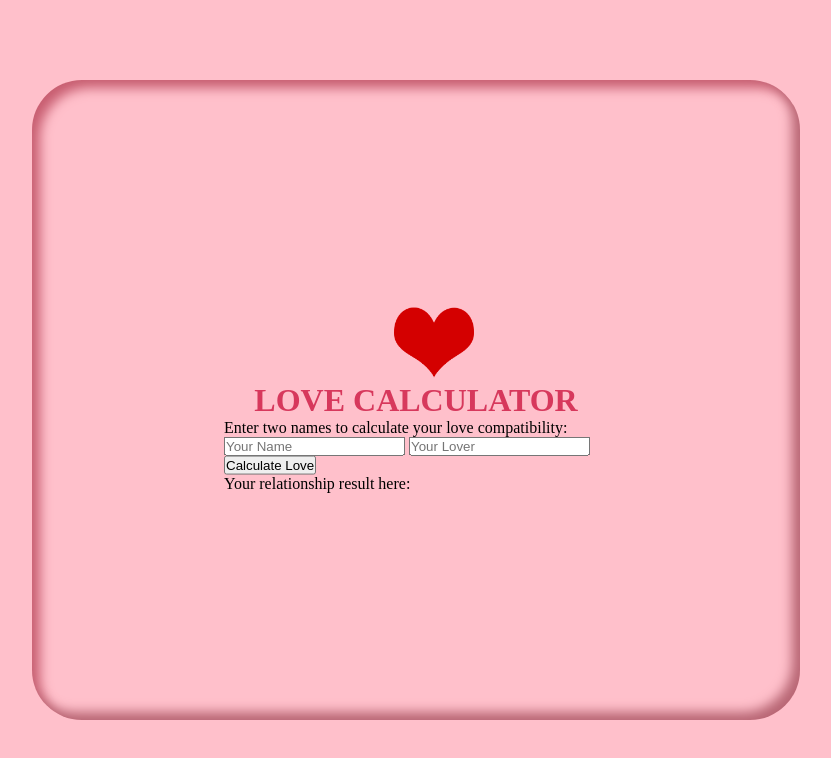
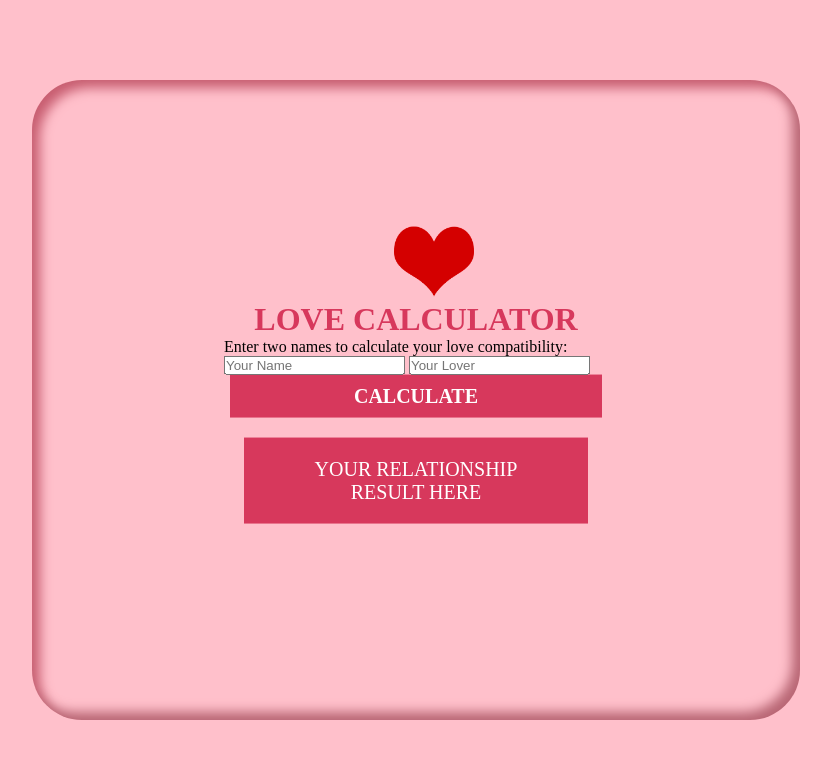
Before and after one commit to tucevanmarcke/lovecalculator, a plain HTML site: page index.html in a window 1280 px wide. Shown: the whole page, without its empty margins (224-1055 px from the left). Drawn offline with Linux system fonts and the light colour scheme.

Commit message:
Update index.html

```diff
--- a/index.html
+++ b/index.html
@@ -31,7 +31,8 @@
     <p>Enter two names to calculate your love compatibility:</p>
     <input type="text" id="name1" placeholder="Your Name">
     <input type="text" id="name2" placeholder="Your Lover">
-    <button onclick="calculateLove()">Calculate Love</button>
-    <p>Your relationship result here: <span id="result"></span></p>
+    <a href="#" onclick="calculateLove()">Calculate</a>
+            <p id="print">Your relationship result here</p>
+            <p id="statement"></p>
 </body>
 </html>
```
